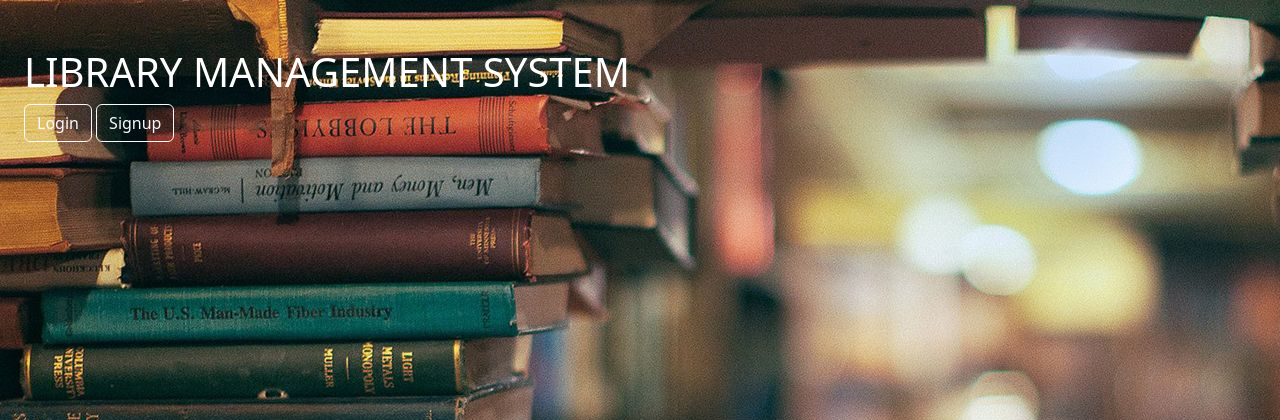
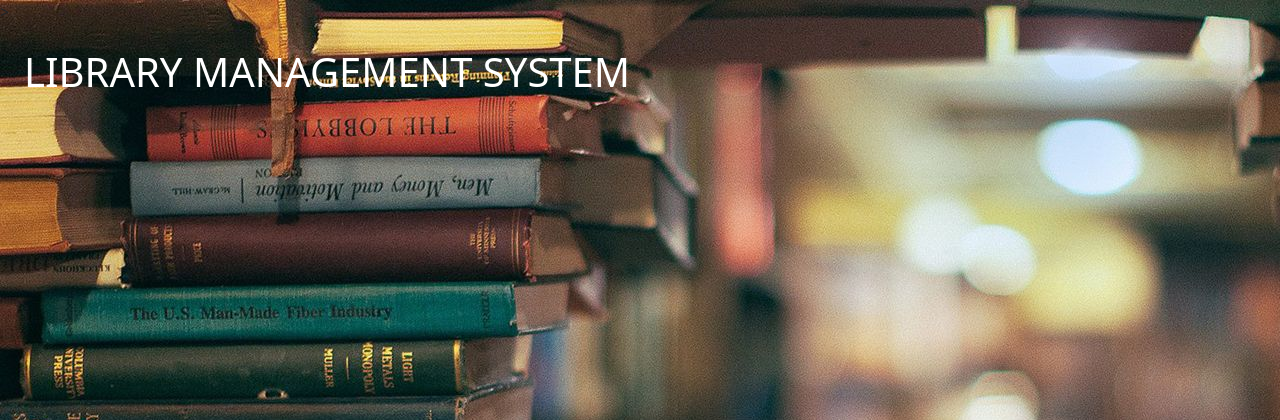
Before and after one commit to AkankshaBaloriya/Library-management-System, a Django app: page / in a window 1280 px wide. Shown: the top 420 px of the page. Run offline with Django 4.2, Linux system fonts and the light colour scheme; a user stored in the database is signed in.

Commit message:
new change

```diff
--- a/Library/settings.py
+++ b/Library/settings.py
@@ -112,6 +112,7 @@ USE_I18N = True
 
 USE_TZ = True
 
+LOGIN_URL='login'
 
 # Static files (CSS, JavaScript, Images)
 # https://docs.djangoproject.com/en/4.1/howto/static-files/
--- a/management/templates/home.html
+++ b/management/templates/home.html
@@ -4,18 +4,15 @@
 {% if request.user.is_authenticated %}
 <nav class="p-4 text-white flex justify-between">
     <span class="navbar-brand mb-1"><h1>LIBRARY MANAGEMENT SYSTEM</h1></span>
+</nav>
+{% else %}
+<nav class="navbar">
+    <span class="navbar-brand mb-1"><h1>LIBRARY MANAGEMENT SYSTEM</h1></span>
     <div class="ml-auto">
         <a class="btn btn-outline-light mr-2" href="{% url 'login' %}">Login</a>
         <a class="btn btn-outline-light" href="{% url 'register'%}">Signup</a>
     </div>
 </nav>
-{% else %}
-<nav class="navbar">
-    <span class="navbar-brand mb-1"><h1>LIBRARY MANAGEMENT SYSTEM</h1></span>
-    <div class="ml-auto">
-        <a class="btn btn-outline-light" href="{% url 'register'%}">Logout</a>
-    </div>
-</nav>
 {% endif %}
 
 {% endblock home %}
```
Also changed, not shown: db.sqlite3.
